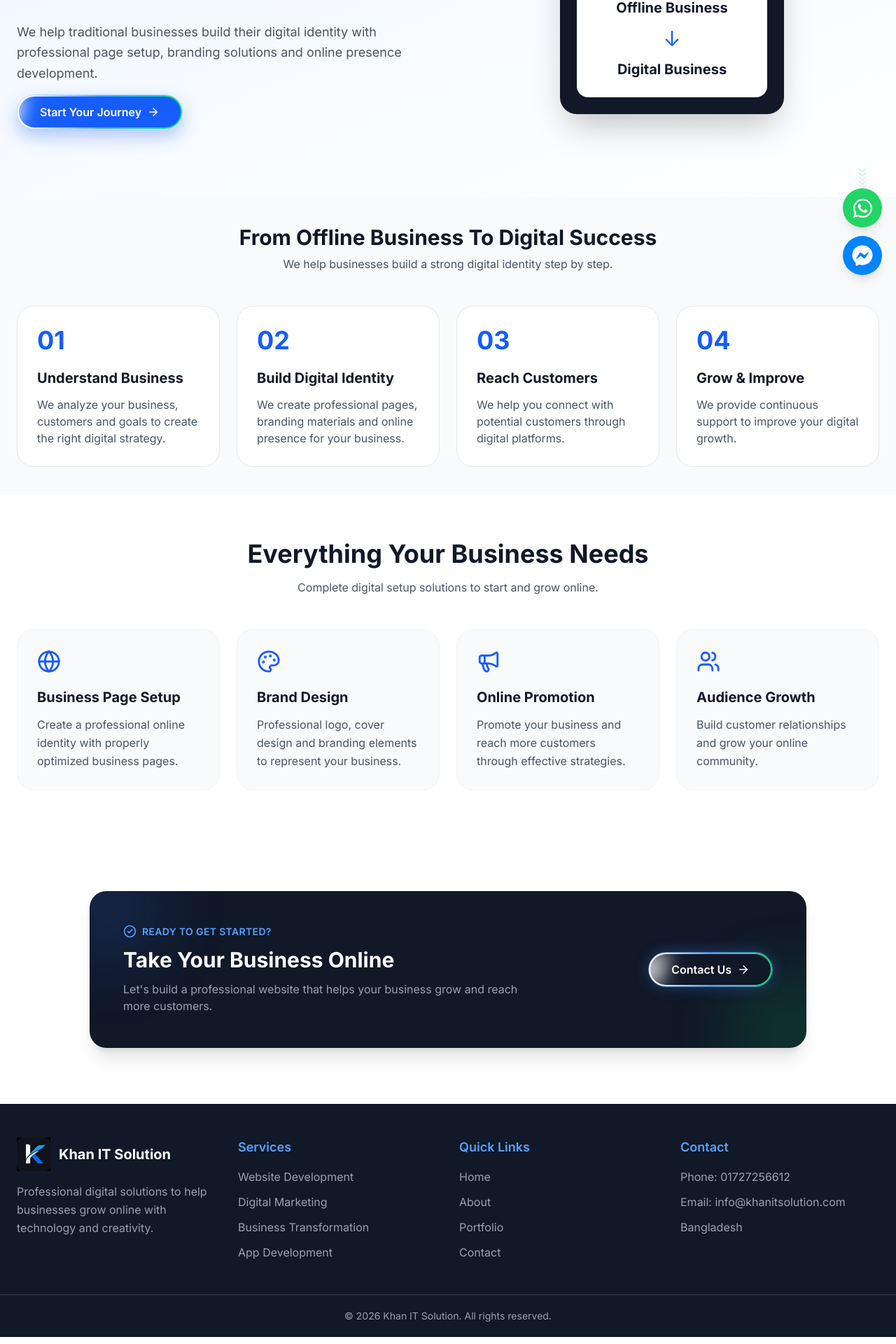
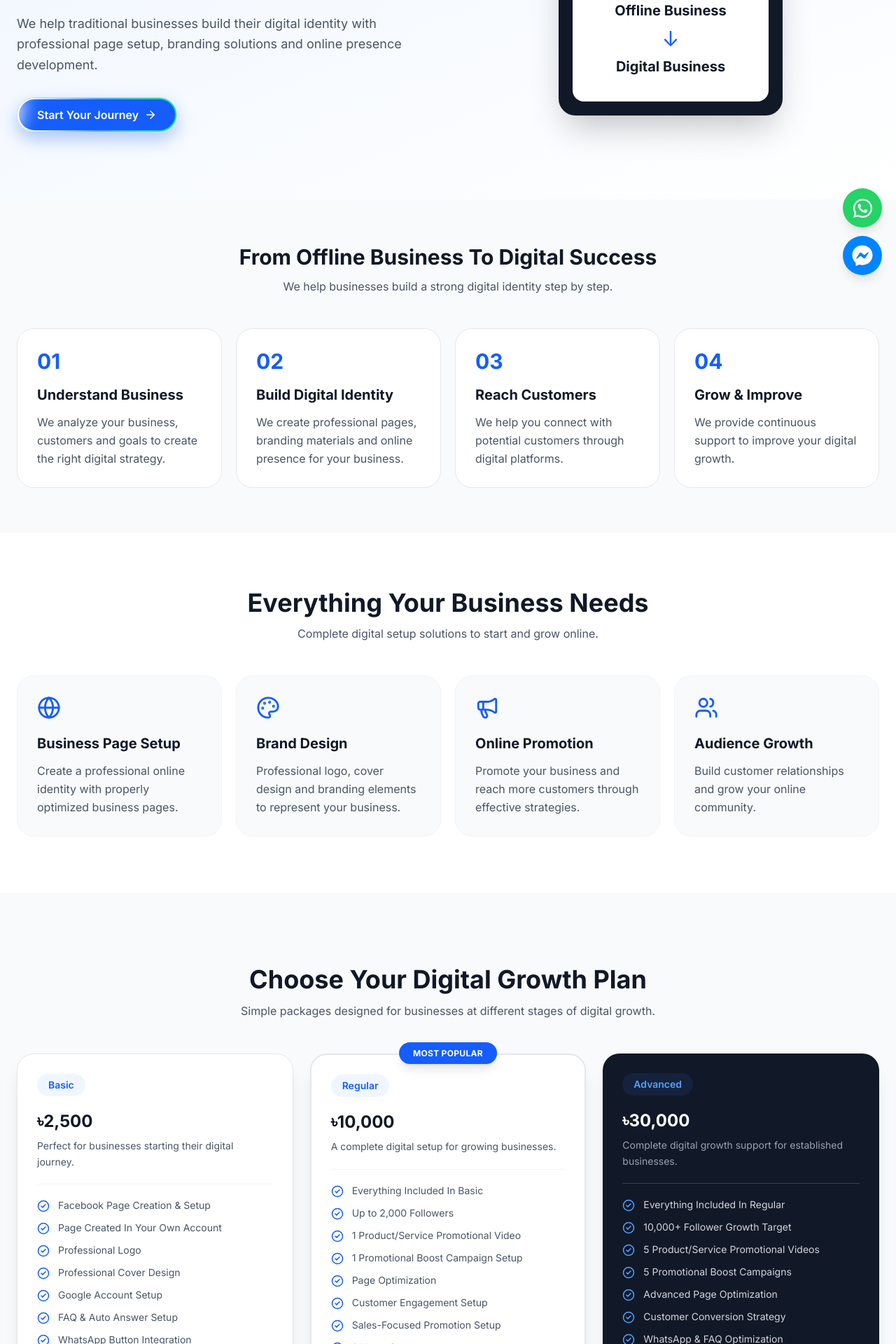
Before and after one commit to arifulislamk/khan-it-client, a React (Vite) app: page /services/business-digital-setup in a window 1280 px wide. Shown: the part 387-2307 px from the top of the page at 70% size. Built offline with nearby package versions, Linux system fonts and the light colour scheme.

Commit message:
fix bussines setup

```diff
--- a/src/pages/BusinessDigital.jsx
+++ b/src/pages/BusinessDigital.jsx
@@ -1,210 +1,241 @@
 import React from "react";
 import { Link } from "react-router-dom";
-import {
-  Users,
-  Globe,
-  Megaphone,
-  Palette,
-  ArrowRight,
-  CheckCircle2,
-} from "lucide-react";
+import { Users, Globe, Megaphone, Palette, ArrowRight, CheckCircle2 } from "lucide-react";
 import Revel from "../component/Revel";
+
 const BusinessDigital = () => {
   const features = [
+    { icon: <Globe size={34} />, title: "Business Page Setup", text: "Create a professional online identity with properly optimized business pages." },
+    { icon: <Palette size={34} />, title: "Brand Design", text: "Professional logo, cover design and branding elements to represent your business." },
+    { icon: <Megaphone size={34} />, title: "Online Promotion", text: "Promote your business and reach more customers through effective strategies." },
+    { icon: <Users size={34} />, title: "Audience Growth", text: "Build customer relationships and grow your online community." }
+  ];
+
+  const steps = [
+    ["01", "Understand Business", "We analyze your business, customers and goals to create the right digital strategy."],
+    ["02", "Build Digital Identity", "We create professional pages, branding materials and online presence for your business."],
+    ["03", "Reach Customers", "We help you connect with potential customers through digital platforms."],
+    ["04", "Grow & Improve", "We provide continuous support to improve your digital growth."]
+  ];
+
+  const plans = [
     {
-      icon: <Globe size={34} />,
-      title: "Business Page Setup",
-      text: "Create a professional online identity with properly optimized business pages.",
+      name: "Basic",
+      price: "৳2,500",
+      desc: "Perfect for businesses starting their digital journey.",
+      features: [
+        "Facebook Page Creation & Setup",
+        "Page Created In Your Own Account",
+        "Professional Logo",
+        "Professional Cover Design",
+        "Google Account Setup",
+        "FAQ & Auto Answer Setup",
+        "WhatsApp Button Integration",
+        "Up to 1,000 Followers",
+        "12 Months Support"
+      ],
+      button: "Get Started"
     },
     {
-      icon: <Palette size={34} />,
-      title: "Brand Design",
-      text: "Professional logo, cover design and branding elements to represent your business.",
+      name: "Regular",
+      price: "৳10,000",
+      desc: "A complete digital setup for growing businesses.",
+      popular: true,
+      features: [
+        "Everything Included In Basic",
+        "Up to 2,000 Followers",
+        "1 Product/Service Promotional Video",
+        "1 Promotional Boost Campaign Setup",
+        "Page Optimization",
+        "Customer Engagement Setup",
+        "Sales-Focused Promotion Setup",
+        "2 Years Support"
+      ],
+      button: "Choose Regular"
     },
     {
-      icon: <Megaphone size={34} />,
-      title: "Online Promotion",
-      text: "Promote your business and reach more customers through effective strategies.",
-    },
-    {
-      icon: <Users size={34} />,
-      title: "Audience Growth",
-      text: "Build customer relationships and grow your online community.",
-    },
+      name: "Advanced",
+      price: "৳30,000",
+      desc: "Complete digital growth support for established businesses.",
+      dark: true,
+      features: [
+        "Everything Included In Regular",
+        "10,000+ Follower Growth Target",
+        "5 Product/Service Promotional Videos",
+        "5 Promotional Boost Campaigns",
+        "Advanced Page Optimization",
+        "Customer Conversion Strategy",
+        "WhatsApp & FAQ Optimization",
+        "Advanced Auto Response Setup",
+        "Unlimited Support"
+      ],
+      button: "Go Advanced"
+    }
   ];
+
+  const FeatureList = ({ items, dark }) => (
+    <ul className={`flex-1 space-y-3 text-sm ${dark ? "text-gray-300" : "text-gray-600"}`}>
+      {items.map((item, i) => (
+        <li key={i} className="flex items-start gap-3">
+          <CheckCircle2 size={18} className={`mt-0.5 shrink-0 ${dark ? "text-blue-400" : "text-blue-600"}`} />
+          <span>{item}</span>
+        </li>
+      ))}
+    </ul>
+  );
+
   return (
-    <div className="bg-white text-[#111827]">
+    <div className="w-full overflow-x-hidden bg-white text-[#111827]">
+
       <Revel direction="left">
-        <section className="bg-gradient-to-br from-blue-50 to-white py-2 md:py-24">
-          <div className="max-w-7xl mx-auto px-4 sm:px-6 grid lg:grid-cols-2 gap-12 items-center">
-            <div>
-              <p className="text-blue-600 font-semibold md:mb-3">
-                BUSINESS DIGITAL SETUP
+        <section className="bg-gradient-to-br from-blue-50 to-white py-10 sm:py-14 md:py-24">
+          <div className="mx-auto grid w-full max-w-7xl items-center gap-10 px-4 sm:px-6 lg:grid-cols-2">
+            <div className="min-w-0 text-center lg:text-left">
+              <p className="text-xs font-semibold tracking-wider text-blue-600 sm:text-sm">BUSINESS DIGITAL SETUP</p>
+              <h1 className="mt-3 text-3xl font-bold leading-tight sm:text-4xl md:text-5xl lg:text-6xl">
+                Take Your Business<span className="text-blue-600"> Online</span>
+              </h1>
+              <p className="mx-auto mt-4 max-w-xl text-sm leading-relaxed text-gray-600 sm:text-base md:text-lg lg:mx-0">
+                We help traditional businesses build their digital identity with professional page setup, branding solutions and online presence development.
               </p>
-              <h1 className="text-2xl md:text-6xl font-bold leading-tight">
-                Take Your Business
-                <span className="text-blue-600"> Online</span>
-              </h1>
-              <p className="mt-2 md:mt-6 text-gray-600 md:text-lg leading-relaxed">
-                We help traditional businesses build their digital identity with
-                professional page setup, branding solutions and online presence
-                development.
-              </p>
-              <Link
-                to="/contact"
-                className="mt-4 group relative isolate overflow-hidden inline-flex items-center justify-center gap-2 rounded-full px-8 py-3 font-semibold text-white border border-blue-300/60 shadow-[0_10px_25px_rgba(37,99,235,0.35)] transition-all duration-300 hover:-translate-y-2 hover:scale-105 hover:shadow-[0_20px_40px_rgba(34,197,94,0.45)]"
-              >
-                <span className="absolute inset-0 -z-20 bg-gradient-to-r from-white via-blue-400 to-green-400"></span>
-                <span className="absolute inset-[2px] -z-10 rounded-full bg-blue-600"></span>
-                <span className="absolute -left-10 top-0 h-full w-12 -skew-x-12 bg-white/80 blur-md transition-all duration-700 group-hover:left-[120%]"></span>
-                <span className="relative">Start Your Journey</span>
-                <ArrowRight
-                  size={18}
-                  className="relative transition-transform duration-300 group-hover:translate-x-1"
-                />
+              <Link to="/contact" className="group relative isolate mt-6 inline-flex min-h-12 w-full items-center justify-center gap-2 overflow-hidden rounded-full border border-blue-300/60 px-7 py-3 font-semibold text-white shadow-[0_10px_25px_rgba(37,99,235,0.35)] transition hover:-translate-y-1 hover:scale-105 sm:mt-8 sm:w-auto">
+                <span className="absolute inset-0 -z-20 bg-gradient-to-r from-white via-blue-400 to-green-400" />
+                <span className="absolute inset-[2px] -z-10 rounded-full bg-blue-600" />
+                <span className="absolute -left-10 top-0 h-full w-12 -skew-x-12 bg-white/80 blur-md transition-all duration-700 group-hover:left-[120%]" />
+                Start Your Journey<ArrowRight size={18} />
               </Link>
             </div>
+
             <div className="flex justify-center">
-              <div className="bg-[#111827] rounded-3xl p-6 w-80 h-80 shadow-2xl">
-                <div className="bg-white rounded-2xl h-full flex flex-col justify-center items-center">
-                  <div className="w-20 h-20 bg-blue-600 rounded-full flex items-center justify-center">
+              <div className="flex h-72 w-72 items-center justify-center rounded-3xl bg-[#111827] p-5 shadow-2xl sm:h-80 sm:w-80">
+                <div className="flex h-full w-full flex-col items-center justify-center rounded-2xl bg-white">
+                  <div className="flex h-20 w-20 items-center justify-center rounded-full bg-blue-600">
                     <Globe size={45} className="text-white" />
                   </div>
-                  <h3 className="mt-6 text-xl font-bold">Offline Business</h3>
-                  <div className="text-blue-600 text-3xl my-3">↓</div>
-                  <h3 className="text-xl font-bold">Digital Business</h3>
+                  <h3 className="mt-5 text-lg font-bold sm:text-xl">Offline Business</h3>
+                  <div className="my-2 text-3xl text-blue-600">↓</div>
+                  <h3 className="text-lg font-bold sm:text-xl">Digital Business</h3>
                 </div>
               </div>
             </div>
           </div>
         </section>
       </Revel>
+
       <Revel direction="right">
-        <section className="bg-gray-50 py-10 md:py-10">
-          <div className="max-w-7xl mx-auto px-4 sm:px-6">
-            <div className="text-center max-w-2xl mx-auto mb-12">
-              <h2 className="text-3xl md:text-3xl font-bold">
-                From Offline Business To Digital Success
-              </h2>
-              <p className="mt-2 text-gray-600">
-                We help businesses build a strong digital identity step by step.
-              </p>
+        <section className="bg-gray-50 py-12 sm:py-16">
+          <div className="mx-auto w-full max-w-7xl px-4 sm:px-6">
+            <div className="mx-auto mb-9 max-w-2xl text-center sm:mb-12">
+              <h2 className="text-2xl font-bold sm:text-3xl">From Offline Business To Digital Success</h2>
+              <p className="mt-3 text-sm text-gray-600 sm:text-base">We help businesses build a strong digital identity step by step.</p>
             </div>
-            <div className="grid md:grid-cols-4 gap-6">
-              <div className="bg-white rounded-3xl p-7 border border-gray-200 hover:border-blue-500 hover:shadow-xl transition">
-                <h3 className="text-4xl font-bold text-blue-600">01</h3>
-                <h4 className="mt-5 text-xl font-bold">Understand Business</h4>
-                <p className="mt-3 text-gray-600">
-                  We analyze your business, customers and goals to create the
-                  right digital strategy.
-                </p>
-              </div>
-              <div className="bg-white rounded-3xl p-7 border border-gray-200 hover:border-blue-500 hover:shadow-xl transition">
-                <h3 className="text-4xl font-bold text-blue-600">02</h3>
-                <h4 className="mt-5 text-xl font-bold">
-                  Build Digital Identity
-                </h4>
-                <p className="mt-3 text-gray-600">
-                  We create professional pages, branding materials and online
-                  presence for your business.
-                </p>
-              </div>
-              <div className="bg-white rounded-3xl p-7 border border-gray-200 hover:border-blue-500 hover:shadow-xl transition">
-                <h3 className="text-4xl font-bold text-blue-600">03</h3>
-                <h4 className="mt-5 text-xl font-bold">Reach Customers</h4>
-                <p className="mt-3 text-gray-600">
-                  We help you connect with potential customers through digital
-                  platforms.
-                </p>
-              </div>
-              <div className="bg-white rounded-3xl p-7 border border-gray-200 hover:border-blue-500 hover:shadow-xl transition">
-                <h3 className="text-4xl font-bold text-blue-600">04</h3>
-                <h4 className="mt-5 text-xl font-bold">Grow & Improve</h4>
-                <p className="mt-3 text-gray-600">
-                  We provide continuous support to improve your digital growth.
-                </p>
-              </div>
-            </div>
-          </div>
-        </section>
-      </Revel>
-      <Revel direction="left">
-        <section className="py-16">
-          <div className="max-w-7xl mx-auto px-4 sm:px-6">
-            <div className="text-center mb-12">
-              <h2 className="text-3xl md:text-4xl font-bold">
-                Everything Your Business Needs
-              </h2>
-              <p className="mt-4 text-gray-600">
-                Complete digital setup solutions to start and grow online.
-              </p>
-            </div>
-            <div className="grid sm:grid-cols-2 lg:grid-cols-4 gap-6">
-              {features.map((item, index) => (
-                <div
-                  key={index}
-                  className="p-7 rounded-3xl bg-gray-50 border border-gray-100 hover:border-blue-500 hover:shadow-xl transition"
-                >
-                  <div className="text-blue-600">{item.icon}</div>
-                  <h3 className="mt-5 text-xl font-bold">{item.title}</h3>
-                  <p className="mt-3 text-gray-600 leading-relaxed">
-                    {item.text}
-                  </p>
+            <div className="grid grid-cols-1 gap-5 sm:grid-cols-2 lg:grid-cols-4">
+              {steps.map(([num, title, text], i) => (
+                <div key={i} className="rounded-3xl border border-gray-200 bg-white p-6 transition hover:-translate-y-1 hover:border-blue-500 hover:shadow-xl sm:p-7">
+                  <h3 className="text-3xl font-bold text-blue-600">{num}</h3>
+                  <h4 className="mt-4 text-lg font-bold sm:text-xl">{title}</h4>
+                  <p className="mt-3 text-sm leading-relaxed text-gray-600 sm:text-base">{text}</p>
                 </div>
               ))}
             </div>
           </div>
         </section>
       </Revel>
+
+      <Revel direction="left">
+        <section className="bg-white py-6 sm:py-16 md:py-20">
+          <div className="mx-auto w-full max-w-7xl px-4 sm:px-6">
+            <div className="mx-auto mb-9 max-w-2xl text-center sm:mb-12">
+              <h2 className="text-2xl font-bold sm:text-3xl md:text-4xl">Everything Your Business Needs</h2>
+              <p className="mt-3 text-sm text-gray-600 sm:text-base">Complete digital setup solutions to start and grow online.</p>
+            </div>
+            <div className="grid grid-cols-1 gap-5 sm:grid-cols-2 lg:grid-cols-4">
+              {features.map((item, i) => (
+                <div key={i} className="group rounded-3xl border border-gray-100 bg-gray-50 p-6 transition hover:-translate-y-1 hover:border-blue-500 hover:bg-white hover:shadow-xl sm:p-7">
+                  <div className="text-blue-600">{item.icon}</div>
+                  <h3 className="mt-5 text-lg font-bold sm:text-xl">{item.title}</h3>
+                  <p className="mt-3 text-sm leading-relaxed text-gray-600 sm:text-base">{item.text}</p>
+                </div>
+              ))}
+            </div>
+          </div>
+        </section>
+      </Revel>
+
       <Revel direction="right">
-        <section className="bg-white px-4 py-14 sm:px-6 md:py-20">
-          <div className="mx-auto max-w-5xl">
-            <div className="relative overflow-hidden rounded-3xl bg-[#111827] px-6 py-10 shadow-xl md:px-12 md:py-12">
-              <div className="pointer-events-none absolute -left-10 -top-10 h-32 w-32 animate-pulse rounded-full bg-blue-500/30 blur-3xl"></div>
+        <section className="bg-gray-50 py-6 sm:py-16 md:py-24">
+          <div className="mx-auto w-full max-w-7xl px-4 sm:px-6">
+            <div className="mx-auto mb-9 max-w-2xl text-center sm:mb-12">
+              <h2 className="mt-2 text-2xl font-bold sm:text-3xl md:text-4xl">Choose Your Digital Growth Plan</h2>
+              <p className="mt-3 text-sm leading-relaxed text-gray-600 sm:text-base">Simple packages designed for businesses at different stages of digital growth.</p>
+            </div>
 
-              <div className="pointer-events-none absolute -bottom-10 -right-10 h-32 w-32 animate-pulse rounded-full bg-green-400/30 blur-3xl"></div>
+            <div className="grid grid-cols-1 items-stretch gap-6 lg:grid-cols-3">
+              {plans.map((plan, i) => (
+                <div key={i} className={`relative flex h-full min-w-0 flex-col rounded-3xl p-6 shadow-xl transition duration-300 hover:-translate-y-2 sm:p-7 ${plan.dark ? "bg-[#111827] text-white" : "border border-gray-200 bg-white"} ${plan.popular ? "border-2 border-blue-600" : ""}`}>
+                  {plan.popular && (
+                    <div className="absolute -top-3 left-1/2 -translate-x-1/2 sm:-top-4">
+                      <span className="whitespace-nowrap rounded-full bg-blue-600 px-4 py-1.5 text-[10px] font-bold uppercase tracking-wide text-white shadow-lg sm:px-5 sm:py-2 sm:text-xs">Most Popular</span>
+                    </div>
+                  )}
 
-              <div className="relative flex flex-col items-center justify-between gap-8 md:flex-row">
+                  <span className={`w-fit rounded-full px-4 py-1.5 text-sm font-semibold ${plan.dark ? "bg-blue-500/10 text-blue-400" : "bg-blue-50 text-blue-600"}`}>
+                    {plan.name}
+                  </span>
+
+                  <h3 className="mt-5 text-2xl font-bold">{plan.price}</h3>
+                  <p className={`mt-2 text-sm leading-relaxed ${plan.dark ? "text-gray-400" : "text-gray-600"}`}>{plan.desc}</p>
+
+                  <div className={`my-5 h-px ${plan.dark ? "bg-gray-700" : "bg-gray-100"}`} />
+
+                  <FeatureList items={plan.features} dark={plan.dark} />
+
+                  <Link to="/contact" className={`mt-8 inline-flex min-h-12 w-full items-center justify-center gap-2 rounded-full px-5 py-3 text-sm font-semibold transition sm:text-base ${plan.dark ? "border border-blue-500 bg-blue-500/10 text-white hover:bg-blue-600" : plan.popular ? "bg-blue-600 text-white hover:bg-blue-700" : "border border-blue-600 text-blue-600 hover:bg-blue-600 hover:text-white"}`}>
+                    {plan.button}<ArrowRight size={18} />
+                  </Link>
+                </div>
+              ))}
+            </div>
+
+            <p className="mx-auto mt-7 max-w-3xl text-center text-xs leading-relaxed text-gray-500 sm:text-sm">
+              *Follower growth depends on audience response and campaign performance. Paid advertising/Boost budget is not included in the package price.
+            </p>
+          </div>
+        </section>
+      </Revel>
+
+      <Revel direction="left">
+        <section className="bg-white px-4 py-6 sm:px-6 md:py-20">
+          <div className="mx-auto w-full max-w-5xl">
+            <div className="relative overflow-hidden rounded-3xl bg-[#111827] px-5 py-8 shadow-xl sm:px-8 sm:py-10 md:px-12 md:py-12">
+              <div className="pointer-events-none absolute -left-10 -top-10 h-32 w-32 rounded-full bg-blue-500/30 blur-3xl" />
+              <div className="pointer-events-none absolute -bottom-10 -right-10 h-32 w-32 rounded-full bg-green-400/30 blur-3xl" />
+
+              <div className="relative flex flex-col items-center justify-between gap-7 md:flex-row">
                 <div className="text-center md:text-left">
                   <div className="flex items-center justify-center gap-2 text-blue-400 md:justify-start">
-                    <CheckCircle2 size={19} />
-
-                    <span className="text-sm font-semibold tracking-wide">
-                      READY TO GET STARTED?
-                    </span>
+                    <CheckCircle2 size={18} />
+                    <span className="text-xs font-semibold tracking-wide sm:text-sm">READY TO GET STARTED?</span>
                   </div>
-
-                  <h2 className="mt-3 text-2xl font-bold text-white md:text-3xl">
-                    Take Your Business Online
-                  </h2>
-
-                  <p className="mt-3 max-w-xl text-gray-400">
-                    Let's build a professional website that helps your business
-                    grow and reach more customers.
+                  <h2 className="mt-3 text-xl font-bold text-white sm:text-2xl md:text-3xl">Take Your Business Online</h2>
+                  <p className="mt-3 text-sm leading-relaxed text-gray-400 sm:text-base">
+                    Let's build a professional digital presence that helps your business grow and reach more customers.
                   </p>
                 </div>
 
-                <Link
-                  to="/contact"
-                  className="group relative isolate shrink-0 overflow-hidden rounded-full border border-blue-300/60 px-8 py-3 font-semibold text-white shadow-[0_0_20px_rgba(59,130,246,0.35)] transition duration-300 hover:scale-105 hover:shadow-[0_0_30px_rgba(34,197,94,0.45)]"
-                >
-                  <span className="absolute inset-0 -z-20 bg-gradient-to-r from-white via-blue-400 to-green-400"></span>
-                  <span className="absolute -left-10 top-0 h-full w-16 -skew-x-12 bg-white/70 blur-md transition duration-700 group-hover:left-[120%]"></span>
-                  <span className="absolute inset-[2px] -z-10 rounded-full bg-[#111827]"></span>
-                  <span className="relative flex items-center gap-2">
-                    Contact Us
-                    <ArrowRight
-                      size={18}
-                      className="transition-transform duration-300 group-hover:translate-x-1"
-                    />
-                  </span>
+                <Link to="/contact" className="group relative isolate inline-flex min-h-12 w-full shrink-0 items-center justify-center gap-2 overflow-hidden rounded-full border border-blue-300/60 px-6 py-3 text-sm font-semibold text-white shadow-[0_0_20px_rgba(59,130,246,0.35)] transition hover:scale-105 sm:w-auto sm:px-8">
+                  <span className="absolute inset-0 -z-20 bg-gradient-to-r from-white via-blue-400 to-green-400" />
+                  <span className="absolute inset-[2px] -z-10 rounded-full bg-[#111827]" />
+                  Contact Us<ArrowRight size={18} className="transition group-hover:translate-x-1" />
                 </Link>
               </div>
             </div>
           </div>
         </section>
       </Revel>
+
     </div>
   );
 };
+
 export default BusinessDigital;
```
